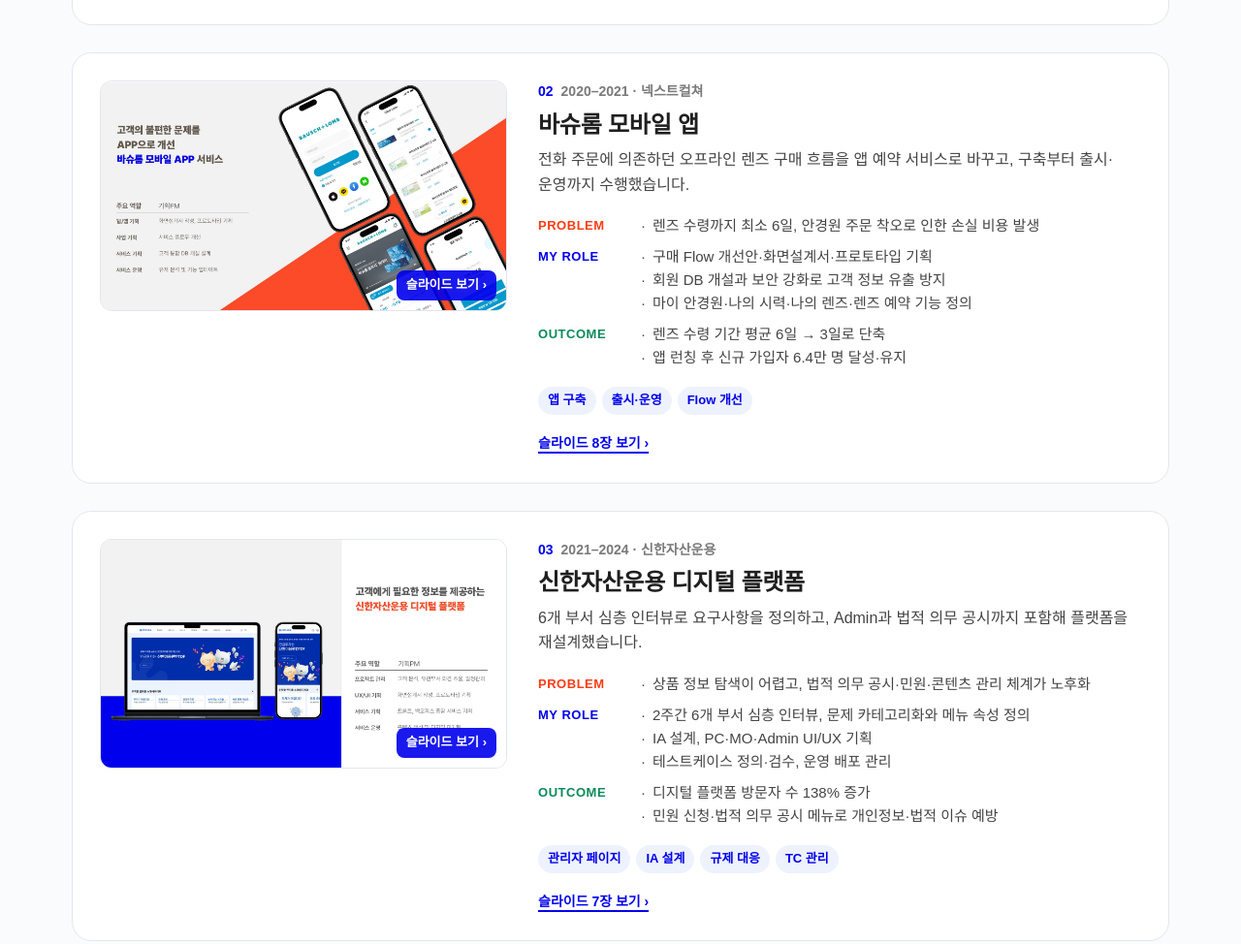
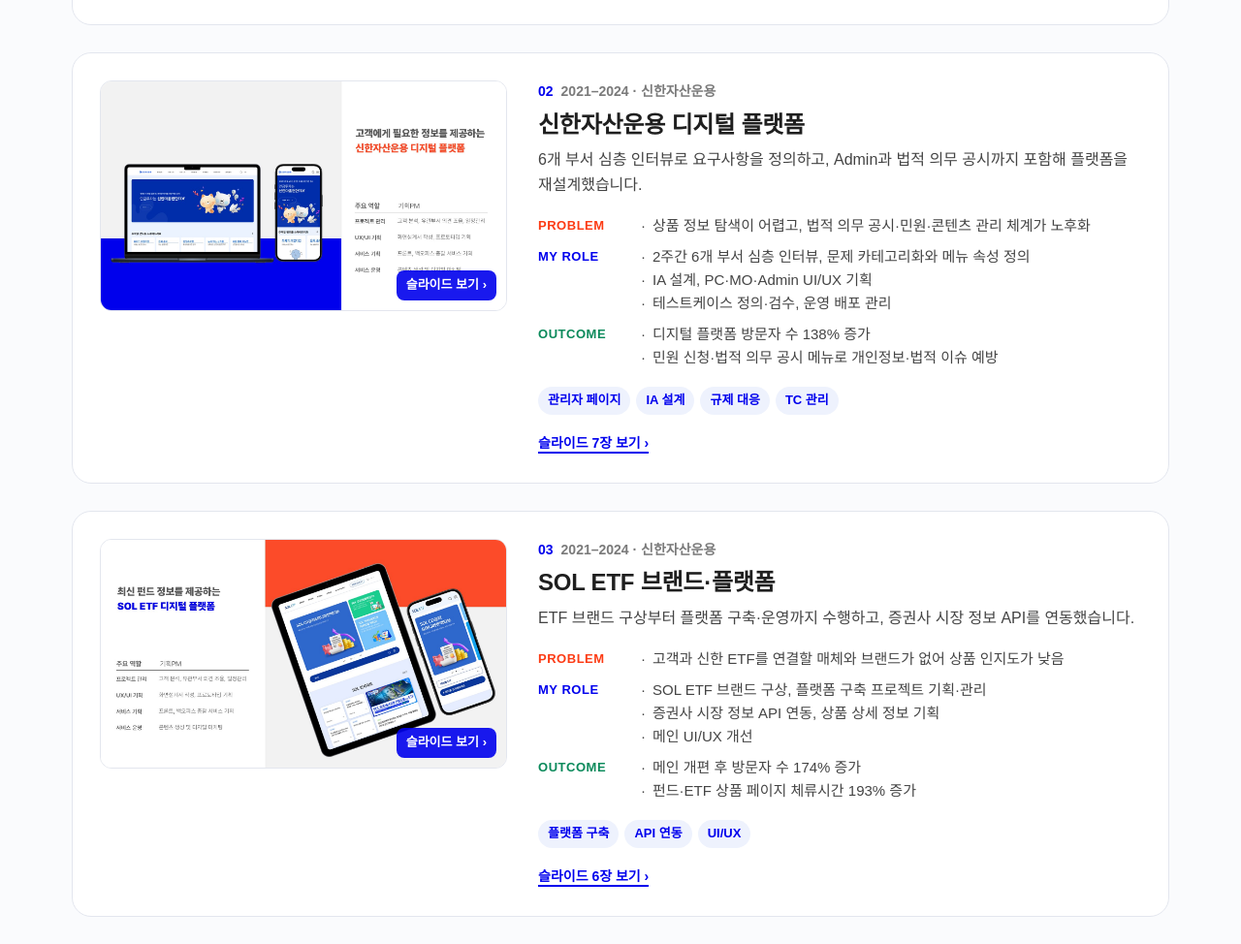
Before and after one commit to limlim1013-monica/hyelim-portfolio, a plain HTML site: page alt/index.html in a window 1280 px wide. Shown: the part 4332-5306 px from the top of the page at 97% size. Drawn offline with Linux system fonts and the light colour scheme; a web font is replaced by a local one.

Commit message:
ALT page: order featured projects by date (newest first)
Co-Authored-By: Claude Opus 5.5 <noreply@anthropic.com>

```diff
--- a/alt/index.html
+++ b/alt/index.html
@@ -322,36 +322,36 @@ const projects = [
     role: ['1·2차 수요조사 설계·배포·분석, TF 보고', '앱 상세 요구정의·회원가입 정책·의사결정 관리표 작성', '밴드 페어링·연결 실패 케이스 정의, 메인·라이프로그·리포트 화면 기획, 밴드 연동 TS/TC 관리', '밴드 홈·알림·설정 화면설계서 작성(알림 조건·진동·화면 전환), 디자인 결과물 검토'],
     outcome: ['타겟 웨어러블 실사용률 20.0%, 앱·워치 연동 선호 68.7%를 근거로 App-first 진입안 제안', '전용 기기는 2단계로 분리해 개발 범위와 리스크 축소'],
     tags: ['단말 연동', '회원 정책', '요구사항 정의', '수요조사'], slides: [8, 9, 10, 11, 12, 13, 14] },
-  { no: '02', period: '2020–2021', org: '넥스트컬쳐', title: '바슈롬 모바일 앱',
-    one: '전화 주문에 의존하던 오프라인 렌즈 구매 흐름을 앱 예약 서비스로 바꾸고, 구축부터 출시·운영까지 수행했습니다.',
-    problem: ['렌즈 수령까지 최소 6일, 안경원 주문 착오로 인한 손실 비용 발생'],
-    role: ['구매 Flow 개선안·화면설계서·프로토타입 기획', '회원 DB 개설과 보안 강화로 고객 정보 유출 방지', '마이 안경원·나의 시력·나의 렌즈·렌즈 예약 기능 정의'],
-    outcome: ['렌즈 수령 기간 평균 6일 → 3일로 단축', '앱 런칭 후 신규 가입자 6.4만 명 달성·유지'],
-    tags: ['앱 구축', '출시·운영', 'Flow 개선'], slides: [19, 20, 21, 22, 23, 24, 25, 26] },
-  { no: '03', period: '2021–2024', org: '신한자산운용', title: '신한자산운용 디지털 플랫폼',
+  { no: '02', period: '2021–2024', org: '신한자산운용', title: '신한자산운용 디지털 플랫폼',
     one: '6개 부서 심층 인터뷰로 요구사항을 정의하고, Admin과 법적 의무 공시까지 포함해 플랫폼을 재설계했습니다.',
     problem: ['상품 정보 탐색이 어렵고, 법적 의무 공시·민원·콘텐츠 관리 체계가 노후화'],
     role: ['2주간 6개 부서 심층 인터뷰, 문제 카테고리화와 메뉴 속성 정의', 'IA 설계, PC·MO·Admin UI/UX 기획', '테스트케이스 정의·검수, 운영 배포 관리'],
     outcome: ['디지털 플랫폼 방문자 수 138% 증가', '민원 신청·법적 의무 공시 메뉴로 개인정보·법적 이슈 예방'],
     tags: ['관리자 페이지', 'IA 설계', '규제 대응', 'TC 관리'], slides: [27, 28, 29, 30, 31, 32, 33] },
-  { no: '04', period: '2021–2024', org: '신한자산운용', title: 'SOL ETF 브랜드·플랫폼',
+  { no: '03', period: '2021–2024', org: '신한자산운용', title: 'SOL ETF 브랜드·플랫폼',
     one: 'ETF 브랜드 구상부터 플랫폼 구축·운영까지 수행하고, 증권사 시장 정보 API를 연동했습니다.',
     problem: ['고객과 신한 ETF를 연결할 매체와 브랜드가 없어 상품 인지도가 낮음'],
     role: ['SOL ETF 브랜드 구상, 플랫폼 구축 프로젝트 기획·관리', '증권사 시장 정보 API 연동, 상품 상세 정보 기획', '메인 UI/UX 개선'],
     outcome: ['메인 개편 후 방문자 수 174% 증가', '펀드·ETF 상품 페이지 체류시간 193% 증가'],
     tags: ['플랫폼 구축', 'API 연동', 'UI/UX'], slides: [34, 35, 36, 37, 38, 39] },
-  { no: '05', period: '2021–2024', org: '신한자산운용', title: 'SOL ETF 디지털 마케팅',
+  { no: '04', period: '2021–2024', org: '신한자산운용', title: 'SOL ETF 디지털 마케팅',
     one: '유튜브·카카오 채널·네이버·블로그 등 디지털 마케팅 전 채널을 직접 기획·집행하고, 채널별 성과를 분석해 CEO에게 정기 보고했습니다.',
     problem: ['플랫폼 홍보와 유입률 강화를 위한 채널별 마케팅 운영이 필요'],
     role: ['유튜브 채널 운영, 금융 인플루언서·연예인 제휴, 인스트림·인피드 광고 집행', '구독 이벤트·모바일 카드뉴스·판매사용 금융 콘텐츠 기획·제작, 준법·협회 심의', '네이버 브랜드 검색·파워링크·디스플레이 광고 운영, SEO 개선'],
     outcome: ['유튜브 구독자 3.7만·카카오 채널 구독자 2.7만', '네이버 브랜드 검색 전환율 142% 증가·CPA 4% 감소', '모바일 카드뉴스 페이지 평균 체류시간 47% 증가'],
     tags: ['퍼포먼스 마케팅', '콘텐츠', '광고 운영', 'SEO'], slides: [40, 41, 42] },
-  { no: '06', period: '2020–2021', org: '넥스트컬쳐', title: 'SK행복나래 행복두끼 챌린지',
+  { no: '05', period: '2020–2021', org: '넥스트컬쳐', title: 'SK행복나래 행복두끼 챌린지',
     one: '개인·기업·지자체가 함께하는 매칭 기부 플랫폼과 배달 주문 플랫폼 내 기부 결제 서비스를 기획했습니다.',
     problem: ['복지 사각지대 아동 상당수가 지자체로부터 하루 1끼만 지원받음'],
     role: ['캠페인 기획 및 성과 분석', '요기요 앱 기부 결제 서비스 플로우·화면 설계', '기부 내역 DB 저장으로 연말정산 공제 지원'],
     outcome: ['시즌1 142%, 시즌2 175% 목표 금액 달성'],
-    tags: ['외부 플랫폼 연동', '결제 플로우'], slides: [43, 44, 45, 46, 47, 48] }
+    tags: ['외부 플랫폼 연동', '결제 플로우'], slides: [43, 44, 45, 46, 47, 48] },
+  { no: '06', period: '2020–2021', org: '넥스트컬쳐', title: '바슈롬 모바일 앱',
+    one: '전화 주문에 의존하던 오프라인 렌즈 구매 흐름을 앱 예약 서비스로 바꾸고, 구축부터 출시·운영까지 수행했습니다.',
+    problem: ['렌즈 수령까지 최소 6일, 안경원 주문 착오로 인한 손실 비용 발생'],
+    role: ['구매 Flow 개선안·화면설계서·프로토타입 기획', '회원 DB 개설과 보안 강화로 고객 정보 유출 방지', '마이 안경원·나의 시력·나의 렌즈·렌즈 예약 기능 정의'],
+    outcome: ['렌즈 수령 기간 평균 6일 → 3일로 단축', '앱 런칭 후 신규 가입자 6.4만 명 달성·유지'],
+    tags: ['앱 구축', '출시·운영', 'Flow 개선'], slides: [19, 20, 21, 22, 23, 24, 25, 26] }
 ];
 const list = document.getElementById('projectList');
 const esc = s => s.replace(/[&<>"]/g, c => ({ '&': '&amp;', '<': '&lt;', '>': '&gt;', '"': '&quot;' }[c]));
```
